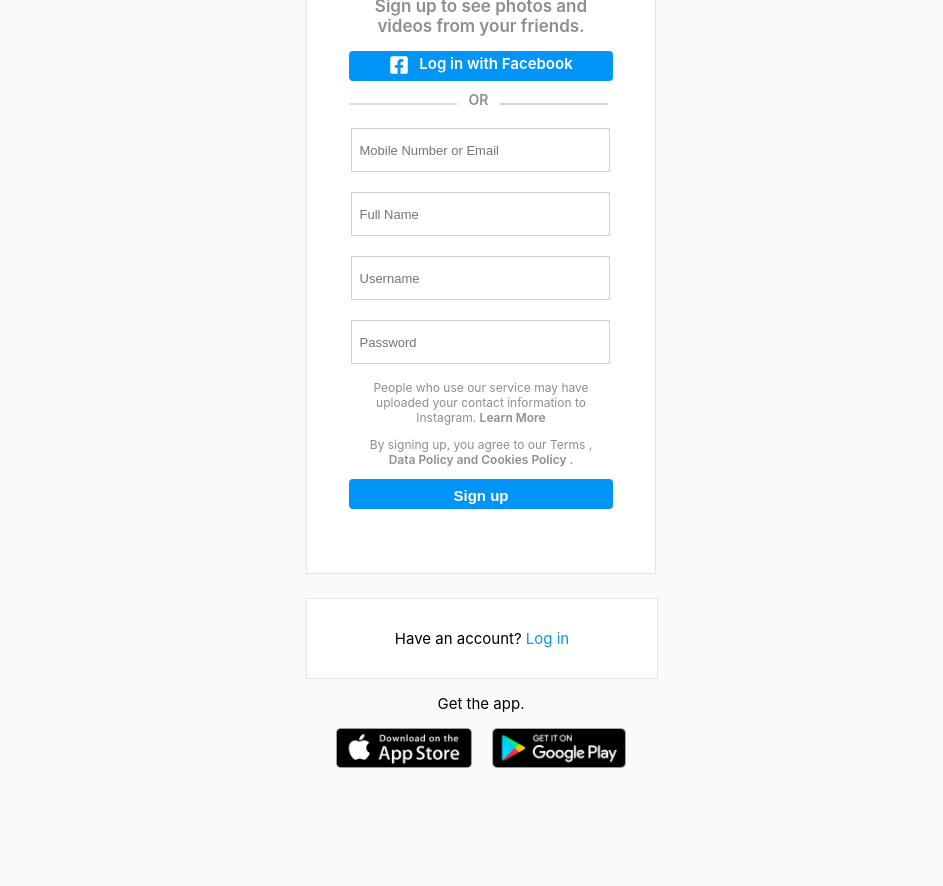
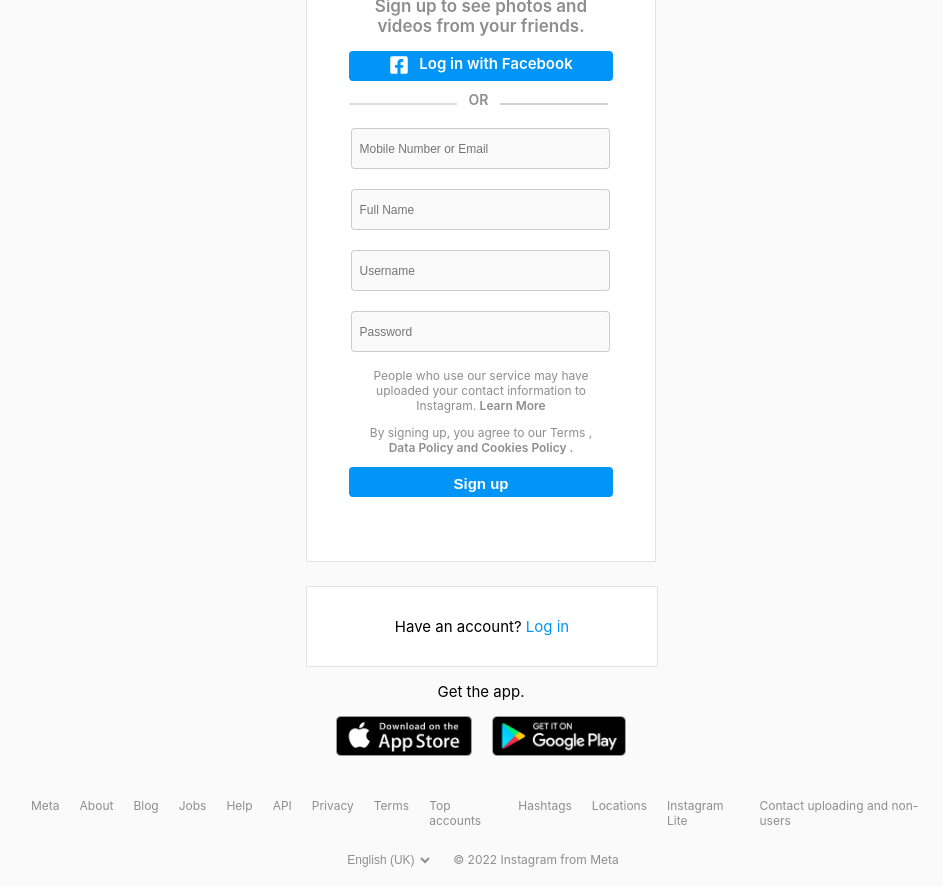
Before and after one commit to Parth-Bisht/Instagram, a React (Create React App) app in the folder client/: page / in a window 1280 px wide. Shown: the part 180-1066 px from the top of the page, without its empty margins (159-1102 px from the left). Before the commit the page ends 978 px from the top, so only its background shows below. Built offline with nearby package versions, Linux system fonts and the light colour scheme.

Commit message:
footer complete
footer complete

```diff
--- a/client/src/App.js
+++ b/client/src/App.js
@@ -1,4 +1,5 @@
 import './App.css';
+import Footer from './Components/footer/Footer';
 import Signup from './Components/signup/Signup';
 
 
@@ -6,6 +7,7 @@
   return (
     <div className="App">
      <Signup/>
+     <Footer/>
     </div>
   );
 }
--- a/client/src/Components/footer/footer.jsx
+++ b/client/src/Components/footer/footer.jsx
@@ -1,13 +1,37 @@
 import React from 'react'
+import style from '../../Styles/footer.module.css'
 
-const footer = () => {
+const Footer = () => {
   return (
     <div className={style.footer_main}>
-        <div>
+        <div className={style.footer_flex}>
 
+        <p>Meta </p>
+        <p>About</p>
+        <p>Blog</p>
+        <p>Jobs</p>
+       <p> Help</p>
+       <p> API</p>
+       <p> Privacy</p>
+       <p>Terms</p>
+       <p>Top accounts</p>
+       <p>Hashtags</p>
+        <p>Locations</p>
+        <p>Instagram Lite</p>
+        <p>Contact uploading and non-users</p>
+        </div>
+        <div className={style.footer_flex}>
+<select name="langyage" className={style.language}>
+<option value="English">English (UK) </option>
+<option value="English">English (India) </option>
+<option value="English">Hindi (India) </option>
+<option value="English">Benhali (India) </option>
+<option value="English">Malayalam </option>
+</select>
+          <p>© 2022 Instagram from Meta</p>
         </div>
     </div>
   )
 }
 
-export default footer
+export default Footer
--- a/client/src/Components/signup/Signup.jsx
+++ b/client/src/Components/signup/Signup.jsx
@@ -1,4 +1,4 @@
-import React from 'react'
+import React, { useState } from 'react'
 import style from '../../Styles/signup.module.css'
 import insta_logo from '../../Images/insta_logo.png'
 import apple_store from '../../Images/apple_store.png'
@@ -7,15 +7,35 @@
 
 
 const Signup = () => {
+    const [FormData, setFormData] = useState({});
+
+    const handleChange = (e) => {
+        const inputName = e.target.name;
+          setFormData({
+            ...FormData,
+            [inputName]: e.target.value,
+          });
+
+      };
+      const handleSubmit = (e) => {
+        e.preventDefault();
+        if (FormData) {
+             console.log(FormData)
+
+        } else {
+          alert("Fill the details Correctly");
+        }
+      };
+
     return (
         <div className={style.sign_main}>
-    <div className={style.signup}>
-<img src={insta_logo} alt="instalogo" className={style.logo}/>
+            <form className={style.signup} onSubmit={handleSubmit}>
+                <img src={insta_logo} alt="instalogo" className={style.logo} />
                 <h3 className={style.sign_heading}>Sign up to see photos and videos from your friends.</h3>
 
                 <div className={style.login_fb}>
                     <div className={style.icon}>
-            <FaFacebookSquare/>
+                        <FaFacebookSquare />
                     </div>
                     <p>Log in with Facebook</p>
                 </div>
@@ -27,10 +47,18 @@
                 </div>
 
                 <div className={style.input_box}>
-    <input type="text" placeholder='Mobile Number or Email'/>
-    <input type="text" placeholder='Full Name'/>
-    <input type="text" placeholder='Username'/>
-    <input type="text" placeholder='Password'/>
+                    <input type="text" name="email"
+                    onChange={handleChange}
+                        placeholder='Mobile Number or Email' required />
+                    <input type="text" name="name" placeholder='Full Name'
+                        onChange={handleChange}
+                        required/>
+                    <input type="text" name="username" placeholder='Username'
+                        onChange={handleChange}
+                        required/>
+                    <input type="password" name="password" placeholder='Password'
+                        onChange={handleChange}
+                        required/>
                 </div>
                 <div className={style.para}>
                     <p>People who use our service may have uploaded your
@@ -38,11 +66,13 @@
                     <p>By signing up, you agree to our Terms , <span> Data Policy and Cookies Policy .
                     </span></p>
                 </div>
-<button className={style.login_fb+ " " +style.signup_btn}>Sign up</button>
-    </div>
+                <button className={style.login_fb + " " + style.signup_btn}
+                // style={!error ? {backgroundColor:"blue"} : {backgroundColor:"black"}}
+                    type='submit' onClick={handleSubmit} >Sign up</button>
+            </form>
 
             <div className={style.have_ac}>
-<p>Have an account? <span>Log in</span> </p>
+                <p>Have an account? <span >Log in</span> </p>
             </div>
 
             <p>Get the app.</p>
--- a/client/src/Styles/footer.module.css
+++ b/client/src/Styles/footer.module.css
@@ -0,0 +1,23 @@
+.footer_main{
+    width: 900px;
+    height: 70px;
+    margin: auto;
+    margin-bottom: 30px;
+
+}
+.footer_flex{
+    display: flex;
+    justify-content: center;
+    gap: 20px;
+    font-size: 12px;
+    color: #8e8e8e;
+}
+.language{
+outline: none;
+border: none;
+height: 40px;
+font-size: 12px;
+background-color: #8e8e8e00;
+width: 90px;
+color: #8e8e8e;
+}
--- a/client/src/Styles/signup.module.css
+++ b/client/src/Styles/signup.module.css
@@ -43,6 +43,10 @@
     display: flex;
     justify-content: center;
     gap: 10px;
+    cursor: pointer;
+}
+.login_fb:active{
+    background-color: #017fd3f3;
 }
 .icon{
     margin-top: 4px;
@@ -89,11 +93,13 @@
 }
 .input_box input{
     width: 95%;
-height: 40px;
+height: 37px;
 outline: none;
 padding-left: 8px;
 border: 0.5px solid rgba(0, 0, 0, 0.182);
-font-size: 13px;
+font-size: 12px;
+background-color: #fafafa;
+border-radius: 4px;
 }
 .para{
     text-align: center;
@@ -126,6 +132,7 @@
 }
 .have_ac span{
     color: #0095f6;
+    cursor: pointer;
 }
 .have_ac+ p{
     text-align: center;
```
Lines whose indentation alone changed are shown as unchanged.
